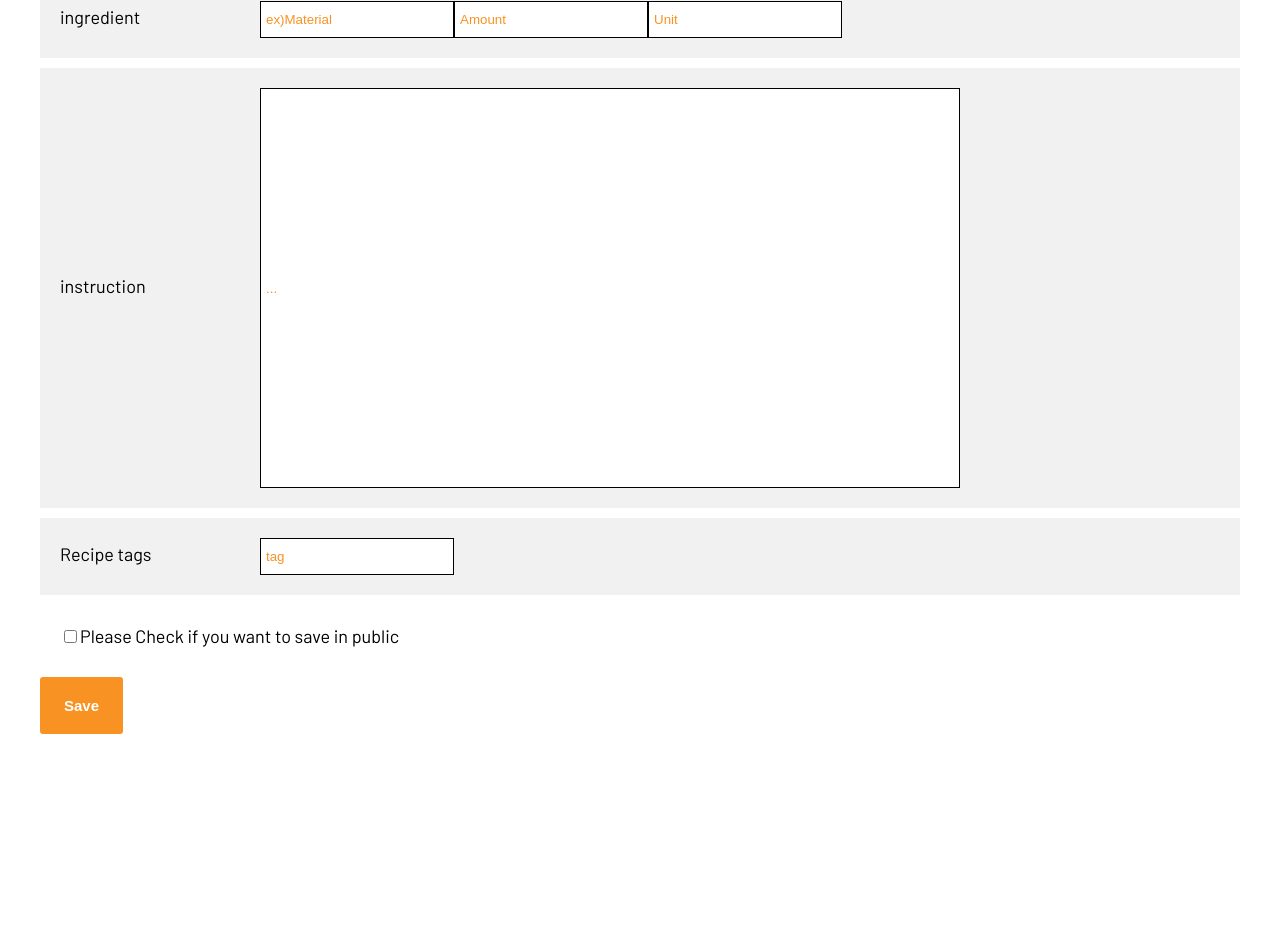
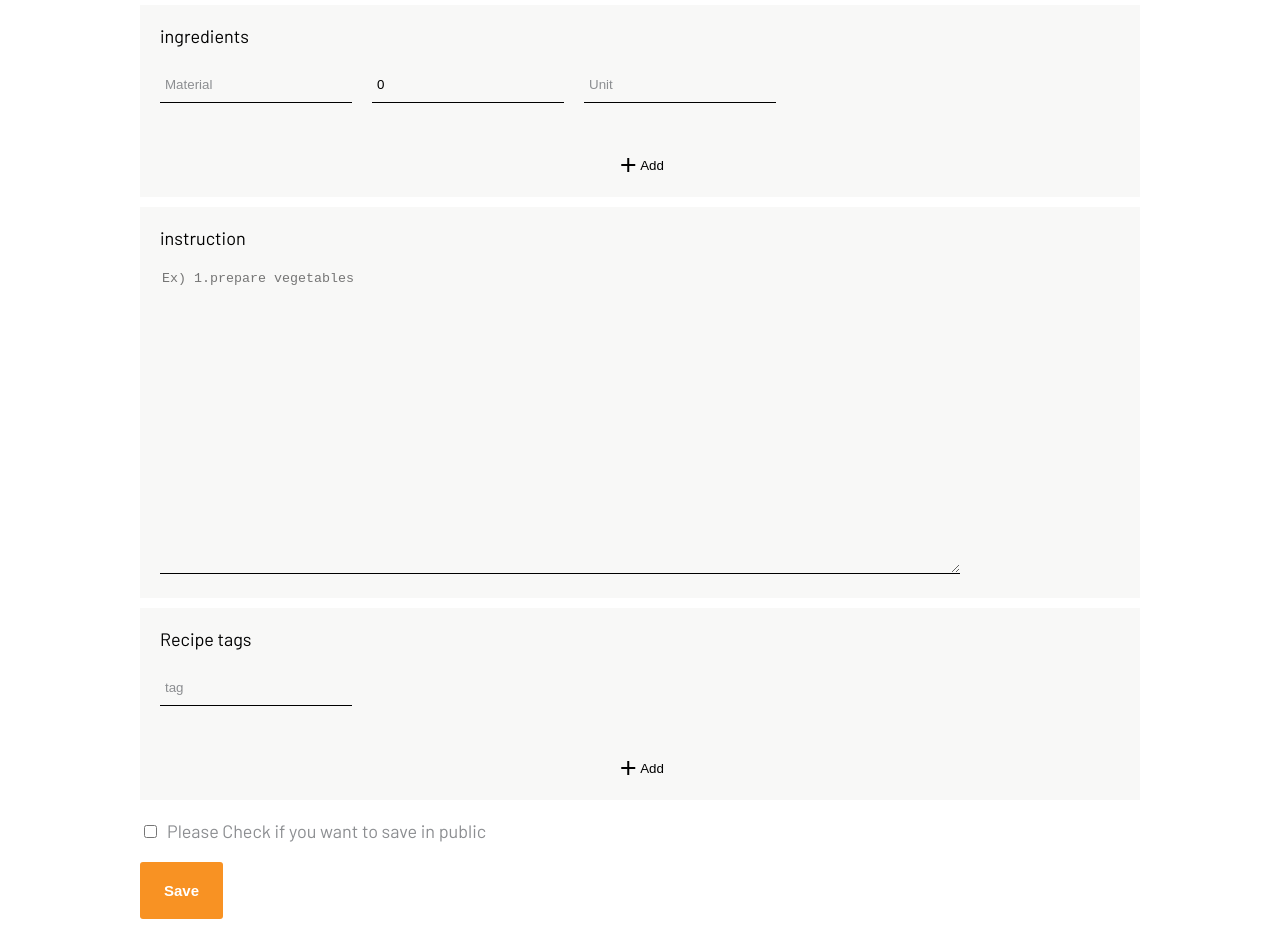
Before and after one commit to JCheyoon/begopa, a React (Create React App) app: page /submit in a window 1280 px wide. Shown: the part 665-1614 px from the top of the page. Before the commit the page ends 1429 px from the top, so only its background shows below. Built offline with nearby package versions, Linux system fonts and the light colour scheme.

Commit message:
build submit recipe

```diff
--- a/package.json
+++ b/package.json
@@ -33,6 +33,7 @@
     "@testing-library/react": "^13.3.0",
     "@testing-library/user-event": "^13.5.0",
     "eslint-config-prettier": "^8.5.0",
+    "formik": "^2.2.9",
     "prettier": "^2.7.1",
     "react": "^18.2.0",
     "react-dom": "^18.2.0",
--- a/src/Components/Page/Page.style.jsx
+++ b/src/Components/Page/Page.style.jsx
@@ -13,6 +13,8 @@ export const PageBtn = styled.button`
   color: var(--white);
   font-weight: 600;
   cursor: pointer;
+  transition: ease-in-out 250ms;
+
   &:hover {
     background-color: var(--dark-orange);
   }
--- a/src/Components/RecentRecipe/RecentRecipe.component.jsx
+++ b/src/Components/RecentRecipe/RecentRecipe.component.jsx
@@ -1,6 +1,7 @@
 import { RecentRecipeContainer } from './RecentRecipe.style'
 import Cards from './Cards/Cards.component'
 import { PageBtn } from '../Page/Page.style'
+import { Link } from 'react-router-dom'
 
 const RecentRecipe = () => {
   return (
@@ -8,7 +9,9 @@ const RecentRecipe = () => {
       <h3>Recent Recipes</h3>
       <h1>Latest Recipes</h1>
       <Cards />
-      <PageBtn>View All Recipes</PageBtn>
+      <Link to="/recipes">
+        <PageBtn>View All Recipes</PageBtn>
+      </Link>
     </RecentRecipeContainer>
   )
 }
--- a/src/Routes/SubmitRecipe/SubmitRecipe.jsx
+++ b/src/Routes/SubmitRecipe/SubmitRecipe.jsx
@@ -1,15 +1,74 @@
 import { Page, PageBtn } from '../../Components/Page/Page.style'
-import { SubmitRecipeContainer, SubmitRecipeSection, SubmitRecipeInput } from './SubmitRecipe.style'
-import { Input } from '../../Components/SignInForm/FormInput/FormInput.style'
+import {
+  SubmitRecipeContainer,
+  SubmitRecipeSection,
+  SubmitRecipeInput,
+  RemoveItemButton,
+  AddItemButton,
+  ListItemsContainer,
+} from './SubmitRecipe.style'
+import { Formik } from 'formik'
+import { useRef } from 'react'
+
+const initialIngredient = { amount: 0, unit: '', material: '' }
+
+const initialValues = {
+  name: '',
+  photoUrl: '',
+  cookingTime: '',
+  servings: 0,
+  public: false,
+  instructions: '',
+  tags: [''],
+  ingredients: [{ ...initialIngredient }],
+}
 
 const SubmitRecipe = () => {
-  const onChangeHandler = () => {
-    console.log('change')
+  const formRef = useRef(null)
+
+  const removeIngredientHandler = index => {
+    if (!formRef?.current) return
+    const { values, setFieldValue } = formRef.current
+    const newIngredients = [...values.ingredients]
+    newIngredients.splice(index, 1)
+    setFieldValue('ingredients', newIngredients)
   }
+  const addIngredientHandler = () => {
+    if (!formRef?.current) return
+    const { values, setFieldValue } = formRef.current
+    const newIngredients = [...values.ingredients, { ...initialIngredient }]
+    setFieldValue('ingredients', newIngredients)
+  }
+
+  const addTagHandler = () => {
+    if (!formRef?.current) return
+    const { values, setFieldValue } = formRef.current
+    const newTags = [...values.tags, '']
+    setFieldValue('tags', newTags)
+  }
+
+  const removeTagHandler = index => {
+    if (!formRef?.current) return
+    const { values, setFieldValue } = formRef.current
+    const newTags = [...values.tags]
+    newTags.splice(index, 1)
+    setFieldValue('tags', newTags)
+  }
+
+  const submitForm = values => {
+    console.log('submitting', values)
+
+    // if (!formRef?.current) return
+    // const { resetForm } = formRef.current
+    // resetForm()
+  }
+
   return (
     <Page>
       <SubmitRecipeContainer>
-        <form>
+        <Formik initialValues={{ ...initialValues }} onSubmit={submitForm} innerRef={formRef}>
+          {({ values, handleChange, handleSubmit }) => (
+            <form onSubmit={handleSubmit}>
               <SubmitRecipeSection className="header">
                 <h1>Submit recipe</h1>
               </SubmitRecipeSection>
@@ -19,8 +78,8 @@ const SubmitRecipe = () => {
                   <input
                     placeholder="name"
                     type="text"
-                required
-                onChange={onChangeHandler}
+                    onChange={handleChange}
+                    value={values.name}
                     name="name"
                   />
                 </SubmitRecipeInput>
@@ -29,84 +88,123 @@ const SubmitRecipe = () => {
                   <input
                     placeholder="Photo Url"
                     type="text"
-                required
-                onChange={onChangeHandler}
+                    onChange={handleChange}
+                    value={values.photoUrl}
                     name="photoUrl"
                   />
                 </SubmitRecipeInput>
-            <h1>Recipe Information</h1>
+                <h2>Recipe Information</h2>
 
                 <SubmitRecipeInput>
                   <label>Serving</label>
                   <input
                     placeholder="0"
                     type="number"
-                required
-                onChange={onChangeHandler}
-                name="serving"
+                    onChange={handleChange}
+                    name="servings"
+                    value={values.servings}
                   />
                   <label>Cooking Time</label>
                   <input
                     placeholder="0"
                     type="text"
-                required
-                onChange={onChangeHandler}
+                    onChange={handleChange}
+                    value={values.cookingTime}
                     name="cookingTime"
                   />
                 </SubmitRecipeInput>
               </SubmitRecipeSection>
-          <SubmitRecipeSection className="ingredient">
-            <SubmitRecipeInput>
-              <label>ingredient</label>
+              <SubmitRecipeSection className="ingredients">
+                <label>ingredients</label>
+                {values.ingredients.map((ingredient, index) => (
+                  <ListItemsContainer key={index}>
                     <input
-                placeholder="ex)Material"
+                      placeholder="Material"
                       type="text"
-                required
-                onChange={onChangeHandler}
-                name="material"
+                      onChange={handleChange}
+                      name={`ingredients.[${index}].material`}
+                      value={values.ingredients[index].material}
                     />
                     <input
                       placeholder="Amount"
-                type="text"
-                required
-                onChange={onChangeHandler}
-                name="amount"
+                      type="number"
+                      onChange={handleChange}
+                      name={`ingredients.[${index}].amount`}
+                      value={values.ingredients[index].amount}
                     />
                     <input
                       placeholder="Unit"
                       type="text"
-                required
-                onChange={onChangeHandler}
-                name="unit"
+                      onChange={handleChange}
+                      name={`ingredients.[${index}].unit`}
+                      value={values.ingredients[index].unit}
                     />
-            </SubmitRecipeInput>
+                    {values.ingredients.length === 1 && index === 0 ? null : (
+                      <RemoveItemButton
+                        onClick={() => removeIngredientHandler(index)}
+                        type="button"
+                      >
+                        <span className="material-symbols-outlined">close</span>
+                      </RemoveItemButton>
+                    )}
+                  </ListItemsContainer>
+                ))}
+                <AddItemButton onClick={addIngredientHandler} type="button">
+                  <span className="material-symbols-outlined">add</span>
+                  <span>Add</span>
+                </AddItemButton>
               </SubmitRecipeSection>
               <SubmitRecipeSection className="instruction">
-            <SubmitRecipeInput>
+                <SubmitRecipeInput className="instruction">
                   <label>instruction</label>
-              <input
-                placeholder="..."
-                type="text"
-                required
-                onChange={onChangeHandler}
-                name="instruction"
+                  <textarea
+                    placeholder="Ex) 1.prepare vegetables"
+                    rows="20"
+                    onChange={handleChange}
+                    name="instructions"
+                    value={values.instructions}
                   />
                 </SubmitRecipeInput>
               </SubmitRecipeSection>
               <SubmitRecipeSection className="tag">
-            <SubmitRecipeInput>
                 <label>Recipe tags</label>
-              <input placeholder="tag" type="text" required onChange={onChangeHandler} name="tag" />
+                {values.tags.map((tag, index) => (
+                  <ListItemsContainer key={index}>
+                    <input
+                      placeholder="tag"
+                      type="text"
+                      onChange={handleChange}
+                      name={`tags.[${index}]`}
+                      value={values.tags[index]}
+                    />
+                    {values.tags.length === 1 && index === 0 ? null : (
+                      <RemoveItemButton onClick={() => removeTagHandler(index)} type="button">
+                        <span className="material-symbols-outlined">close</span>
+                      </RemoveItemButton>
+                    )}
+                  </ListItemsContainer>
+                ))}
+                <AddItemButton onClick={addTagHandler} type="button">
+                  <span className="material-symbols-outlined">add</span>
+                  <span>Add</span>
+                </AddItemButton>
+              </SubmitRecipeSection>
+              <SubmitRecipeSection className="bottom">
+                <SubmitRecipeInput className="checkBox">
+                  <input
+                    type="checkbox"
+                    name="public"
+                    id="public"
+                    value={values.public}
+                    onChange={handleChange}
+                  />
+                  <label htmlFor="public">Please Check if you want to save in public</label>
                 </SubmitRecipeInput>
               </SubmitRecipeSection>
-          <SubmitRecipeSection className="bottom">
-            <SubmitRecipeInput>
-              <input type="checkbox" required name="private-checkbox" />
-              <label>Please Check if you want to save in public</label>
-            </SubmitRecipeInput>
-          </SubmitRecipeSection>
-          <PageBtn>Save</PageBtn>
+              <PageBtn type="submit">Save</PageBtn>
             </form>
+          )}
+        </Formik>
       </SubmitRecipeContainer>
     </Page>
   )
--- a/src/Routes/SubmitRecipe/SubmitRecipe.style.jsx
+++ b/src/Routes/SubmitRecipe/SubmitRecipe.style.jsx
@@ -6,51 +6,50 @@ export const SubmitRecipeContainer = styled.div`
   flex-direction: column;
   align-items: center;
   margin-bottom: 30px;
+  h1,
+  h2 {
+    color: var(--light-black);
+    font-weight: 300;
+    margin: 20px 0;
+  }
+
+  h2 {
+    padding-left: 20px;
+  }
 `
 
 export const SubmitRecipeSection = styled.section`
-  background-color: var(--dark-white);
-  width: 1200px;
+  width: 1000px;
   margin-bottom: 10px;
-
-
+  background-color: var(--white-yellow);
 
   &.header {
-    background-color: var(--light-gray);
     display: flex;
     align-items: center;
     margin-bottom: 0;
     flex-direction: column;
 
     h1 {
-      padding: 0 10px;
+      padding: 10px 0;
     }
   }
 
-  &.info {
-    flex-grow: 2;
-  }
-  &.ingredient {
-    flex-grow: 2;
-  }
-  &.instruction {
-    flex-grow: 3;
-
-    input{
-      width: 700px;
-      height: 400px;
+  &.ingredients,
+  &.tag {
+    label {
+      color: var(--black);
+      font-size: 18px;
+      padding: 20px;
+      display: inline-block;
     }
   }
-  &.tag {
-  }
   &.bottom {
-    background-color: var(--white)
-    flex-grow: -1;
+    background-color: var(--white);
+
     display: flex;
 
-    label{
+    label {
       width: 600px;
-
     }
   }
 `
@@ -67,12 +66,93 @@ export const SubmitRecipeInput = styled.div`
 
   input {
     border-radius: 0;
-    border: 1px solid var(--black);
-    background-color: white;
+    border: none;
+    border-bottom: 1px solid var(--black);
+    background: none;
     padding: 10px 10px 10px 5px;
+    margin-right: 30px;
 
     ::placeholder {
-      color: var(--orange);
+      color: var(--gray);
+    }
+    &:focus {
+      outline: none;
+    }
+  }
+
+  &.instruction {
+    label {
+      display: block;
+      margin-bottom: 20px;
+    }
+
+    textarea {
+      width: 800px;
+      border: none;
+      border-bottom: 1px solid var(--black);
+      background: none;
+
+      &:focus {
+        outline: none;
+      }
+    }
+  }
+  &.checkBox {
+    padding: 10px 0;
+
+    input {
+      accent-color: black;
+      margin-right: 10px;
+      cursor: pointer;
+    }
+
+    label {
+      transition: ease-in-out 200ms;
+      color: var(--gray);
+
+      &:hover {
+        cursor: pointer;
+        color: var(--light-black);
+      }
     }
   }
 `
+
+export const RemoveItemButton = styled.button`
+  display: inline-block;
+  cursor: pointer;
+  border: none;
+  background: none;
+`
+export const AddItemButton = styled.button`
+  display: flex;
+  justify-content: center;
+  align-items: center;
+  margin: 0 auto;
+  padding: 30px 0 20px 0;
+  border: none;
+  background: none;
+  span {
+    cursor: pointer;
+  }
+`
+
+export const ListItemsContainer = styled.div`
+  display: flex;
+  margin-left: 20px;
+  margin-bottom: 20px;
+  input {
+    border-radius: 0;
+    border: none;
+    border-bottom: 1px solid var(--black);
+    background: none;
+    padding: 10px 10px 10px 5px;
+    margin-right: 20px;
+    &:focus {
+      outline: none;
+    }
+    ::placeholder {
+      color: var(--gray);
+    }
+  }
+`
--- a/src/index.scss
+++ b/src/index.scss
@@ -2,7 +2,7 @@ html {
   --orange: #f89223;
   --dark-orange: #cc893c;
   --white: #ffffff;
-  --dark-white: #f1f1f2;
+  --white-yellow: #dbd9d533;
   --black: #000000;
   --light-black: #2e2f31;
   --gray: #8c8e91;
```
Also changed, not shown: src/Components/SignInForm/SignInForm.component.jsx (+3 -4 lines), src/Components/SignInForm/SignInForm.style.jsx (+0 -17 lines), 1 other file (tests, documents, lock files or other folders). Lines whose indentation alone changed are shown as unchanged.
